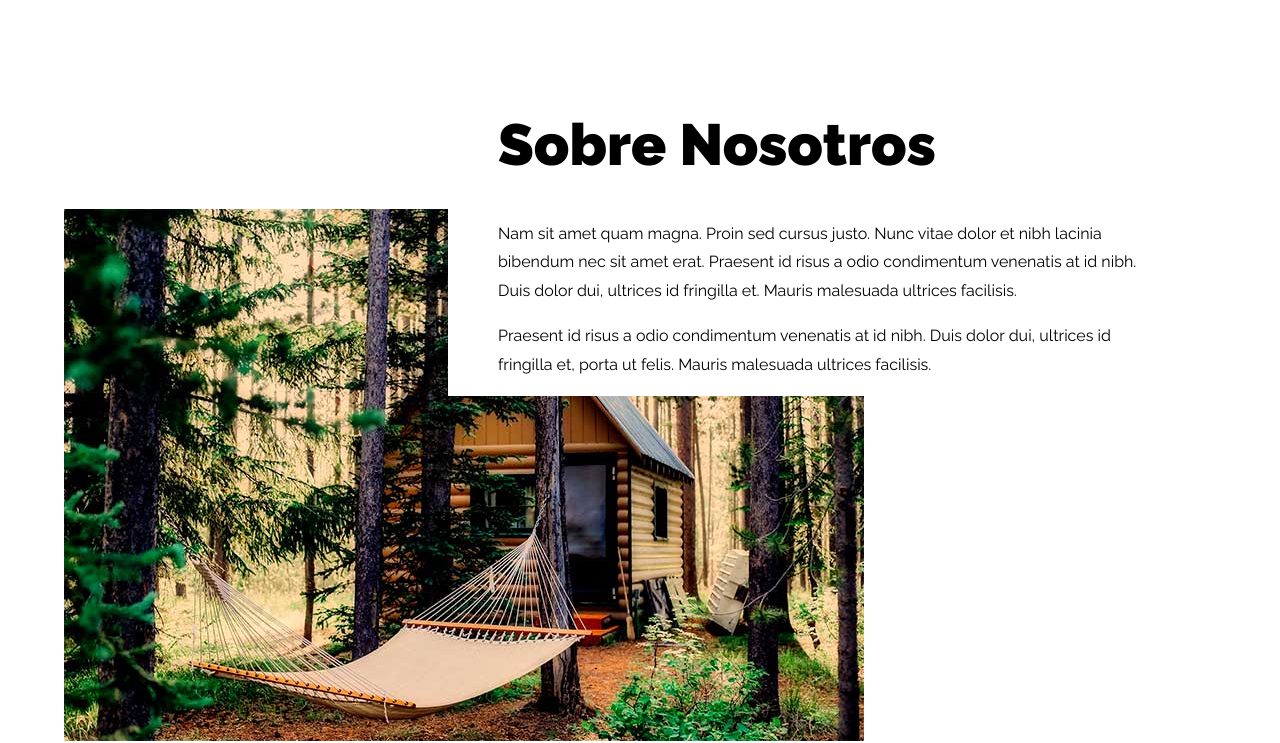
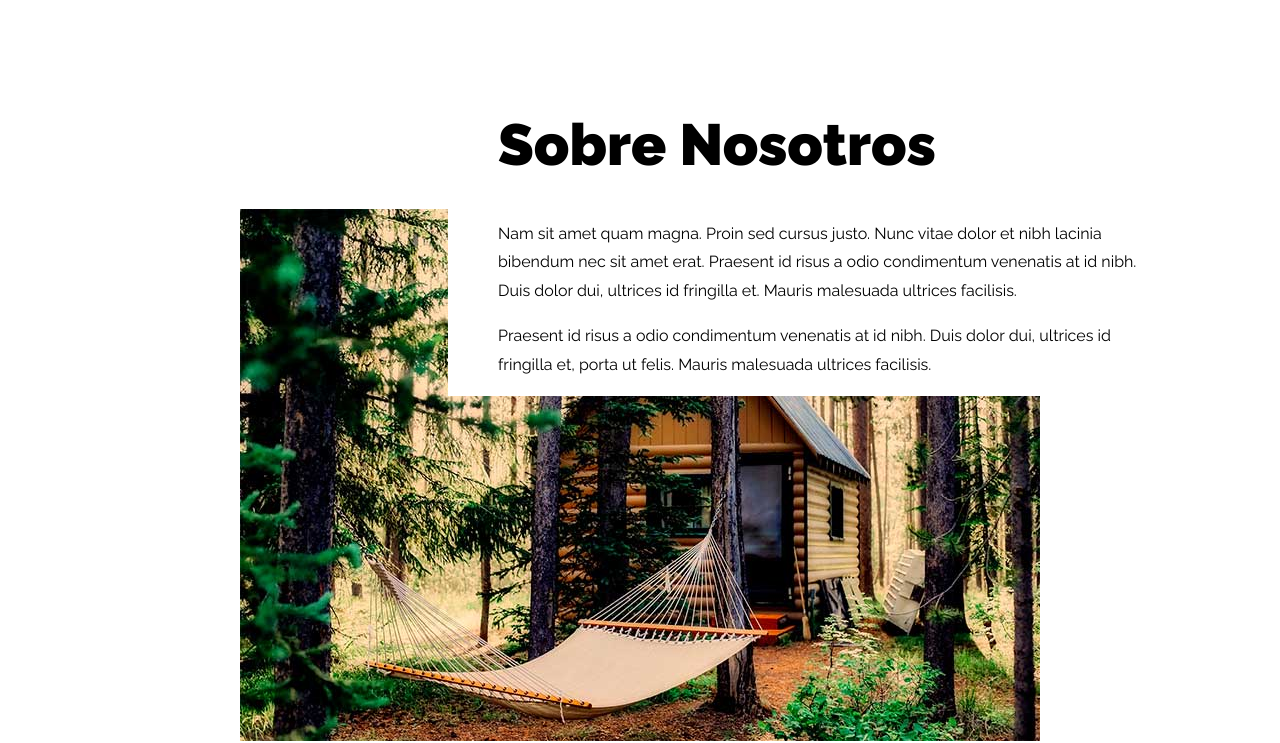
Before and after one commit to RENE2064/ArquitecturaBosque, a plain HTML site: page index.html in a window 1280 px wide. Shown: the part 660-1403 px from the top of the page. Drawn offline with Linux system fonts and the light colour scheme.

Commit message:
segundo avance

```diff
--- a/css/style.css
+++ b/css/style.css
@@ -193,7 +193,7 @@ a {
   grid-template-rows: repeat(2, 1fr);
   background-image: url(../img/nosotros.jpg);
   background-repeat: no-repeat;
-  background-position: left bottom;
+  background-position: bottom center;
 }
 @media (min-width: 992px) {
   .nosotros {
```
